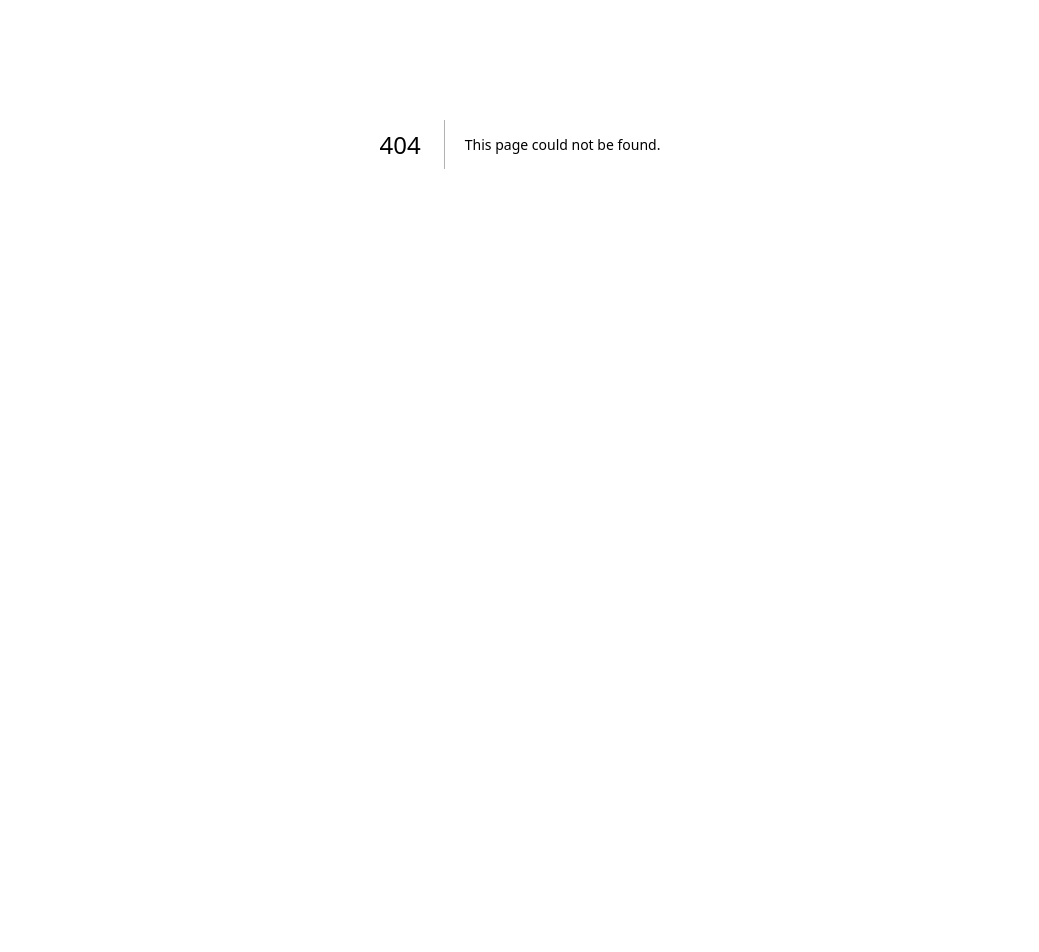
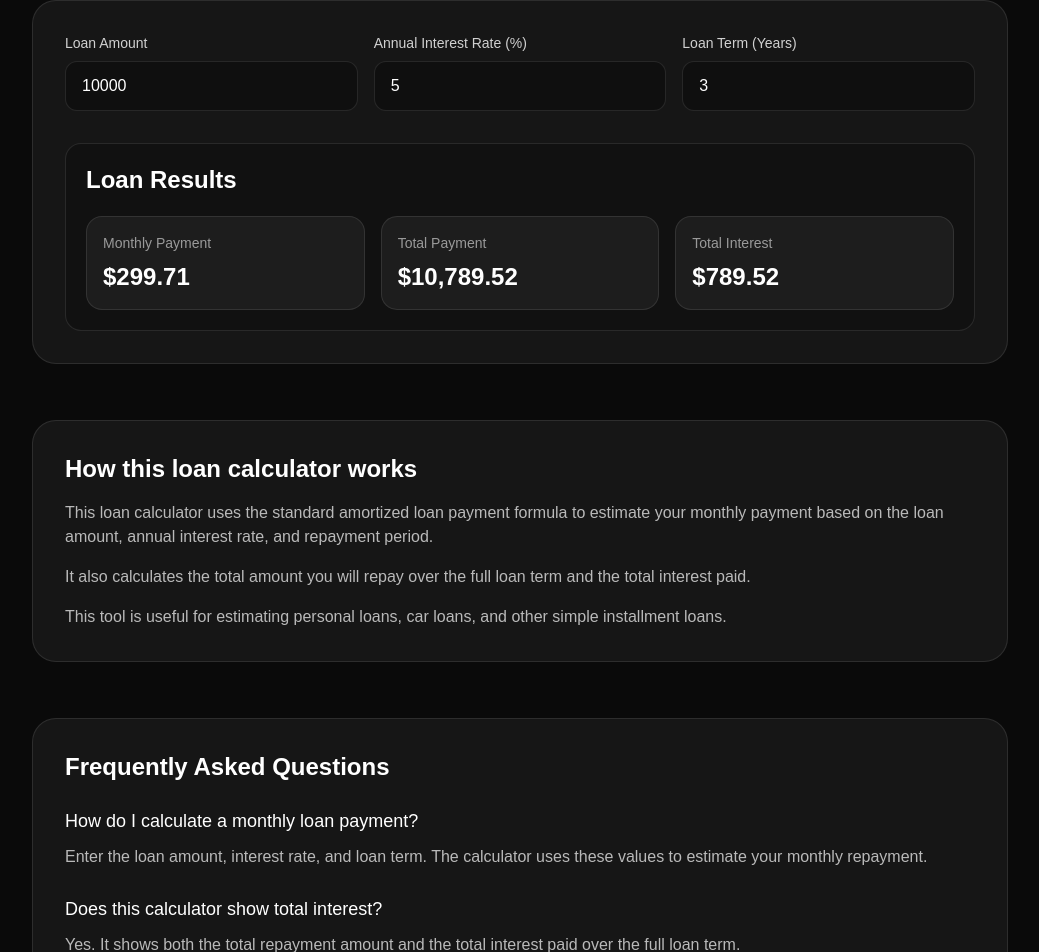
Before and after one commit to spacekjk/tool-nova-site, a Next.js app: page /loan-calculator in a window 1280 px wide. Before the commit this address had no page. Shown: the part 321-1273 px from the top of the page, without its empty margins (120-1159 px from the left). Before the commit the page ends 865 px from the top, so only its background shows below. Built offline with nearby package versions, Linux system fonts and the light colour scheme.

Commit message:
add loan calculator

```diff
--- a/app/components.tsx
+++ b/app/components.tsx
@@ -16,6 +16,7 @@ const tools = [
   { href: "/case-converter", label: "Case Converter" },
   { href: "/random-name-picker", label: "Random Name Picker" },
   { href: "/number-to-words", label: "Number to Words" },
+  { href: "/loan-calculator", label: "Loan Calculator" },
 ];
 
 export function Navbar() {
--- /dev/null
+++ b/app/loan-calculator/page.tsx
@@ -0,0 +1,219 @@
+"use client";
+
+import { useMemo, useState } from "react";
+
+function formatCurrency(value: number) {
+  return new Intl.NumberFormat("en-US", {
+    style: "currency",
+    currency: "USD",
+    maximumFractionDigits: 2,
+  }).format(value);
+}
+
+export default function LoanCalculatorPage() {
+  const [loanAmount, setLoanAmount] = useState("10000");
+  const [annualRate, setAnnualRate] = useState("5");
+  const [loanYears, setLoanYears] = useState("3");
+
+  const result = useMemo(() => {
+    const principal = Number(loanAmount);
+    const yearlyRate = Number(annualRate);
+    const years = Number(loanYears);
+
+    if (
+      !loanAmount ||
+      !annualRate ||
+      !loanYears ||
+      Number.isNaN(principal) ||
+      Number.isNaN(yearlyRate) ||
+      Number.isNaN(years) ||
+      principal <= 0 ||
+      yearlyRate < 0 ||
+      years <= 0
+    ) {
+      return null;
+    }
+
+    const monthlyRate = yearlyRate / 100 / 12;
+    const numberOfPayments = years * 12;
+
+    let monthlyPayment = 0;
+
+    if (monthlyRate === 0) {
+      monthlyPayment = principal / numberOfPayments;
+    } else {
+      monthlyPayment =
+        (principal * monthlyRate * Math.pow(1 + monthlyRate, numberOfPayments)) /
+        (Math.pow(1 + monthlyRate, numberOfPayments) - 1);
+    }
+
+    const totalPayment = monthlyPayment * numberOfPayments;
+    const totalInterest = totalPayment - principal;
+
+    return {
+      monthlyPayment,
+      totalPayment,
+      totalInterest,
+    };
+  }, [loanAmount, annualRate, loanYears]);
+
+  return (
+    <main className="min-h-screen bg-neutral-950 text-white">
+      <section className="mx-auto max-w-5xl px-6 py-14">
+        <div className="max-w-3xl">
+          <p className="mb-3 text-sm text-white/60">Free Online Calculator</p>
+          <h1 className="text-4xl font-bold tracking-tight sm:text-5xl">
+            Loan Calculator
+          </h1>
+          <p className="mt-4 text-lg leading-8 text-white/70">
+            Calculate your monthly loan payment, total repayment amount, and total
+            interest. This free online loan calculator is useful for personal loans,
+            car loans, and simple repayment estimates.
+          </p>
+        </div>
+
+        <div className="mt-10 rounded-3xl border border-white/10 bg-white/5 p-6 sm:p-8">
+          <div className="grid gap-4 sm:grid-cols-3">
+            <div>
+              <label className="mb-2 block text-sm font-medium text-white/80">
+                Loan Amount
+              </label>
+              <input
+                type="number"
+                min="0"
+                value={loanAmount}
+                onChange={(e) => setLoanAmount(e.target.value)}
+                placeholder="e.g. 10000"
+                className="w-full rounded-xl border border-white/10 bg-black/30 px-4 py-3 text-white outline-none focus:border-white/25"
+              />
+            </div>
+
+            <div>
+              <label className="mb-2 block text-sm font-medium text-white/80">
+                Annual Interest Rate (%)
+              </label>
+              <input
+                type="number"
+                min="0"
+                step="0.01"
+                value={annualRate}
+                onChange={(e) => setAnnualRate(e.target.value)}
+                placeholder="e.g. 5"
+                className="w-full rounded-xl border border-white/10 bg-black/30 px-4 py-3 text-white outline-none focus:border-white/25"
+              />
+            </div>
+
+            <div>
+              <label className="mb-2 block text-sm font-medium text-white/80">
+                Loan Term (Years)
+              </label>
+              <input
+                type="number"
+                min="1"
+                step="1"
+                value={loanYears}
+                onChange={(e) => setLoanYears(e.target.value)}
+                placeholder="e.g. 3"
+                className="w-full rounded-xl border border-white/10 bg-black/30 px-4 py-3 text-white outline-none focus:border-white/25"
+              />
+            </div>
+          </div>
+
+          <div className="mt-8 rounded-2xl border border-white/10 bg-black/20 p-5">
+            {!result ? (
+              <p className="text-white/60">
+                Enter valid loan details to calculate your payment.
+              </p>
+            ) : (
+              <div>
+                <h2 className="text-2xl font-semibold">Loan Results</h2>
+
+                <div className="mt-5 grid gap-4 sm:grid-cols-3">
+                  <div className="rounded-2xl border border-white/10 bg-white/5 p-4">
+                    <p className="text-sm text-white/55">Monthly Payment</p>
+                    <p className="mt-2 text-2xl font-bold">
+                      {formatCurrency(result.monthlyPayment)}
+                    </p>
+                  </div>
+
+                  <div className="rounded-2xl border border-white/10 bg-white/5 p-4">
+                    <p className="text-sm text-white/55">Total Payment</p>
+                    <p className="mt-2 text-2xl font-bold">
+                      {formatCurrency(result.totalPayment)}
+                    </p>
+                  </div>
+
+                  <div className="rounded-2xl border border-white/10 bg-white/5 p-4">
+                    <p className="text-sm text-white/55">Total Interest</p>
+                    <p className="mt-2 text-2xl font-bold">
+                      {formatCurrency(result.totalInterest)}
+                    </p>
+                  </div>
+                </div>
+              </div>
+            )}
+          </div>
+        </div>
+      </section>
+
+      <section className="mx-auto max-w-5xl px-6 pb-14">
+        <div className="rounded-3xl border border-white/10 bg-white/5 p-6 sm:p-8">
+          <h2 className="text-2xl font-semibold">How this loan calculator works</h2>
+          <div className="mt-4 space-y-4 text-white/70">
+            <p>
+              This loan calculator uses the standard amortized loan payment formula
+              to estimate your monthly payment based on the loan amount, annual
+              interest rate, and repayment period.
+            </p>
+            <p>
+              It also calculates the total amount you will repay over the full loan
+              term and the total interest paid.
+            </p>
+            <p>
+              This tool is useful for estimating personal loans, car loans, and other
+              simple installment loans.
+            </p>
+          </div>
+        </div>
+      </section>
+
+      <section className="mx-auto max-w-5xl px-6 pb-16">
+        <div className="rounded-3xl border border-white/10 bg-white/5 p-6 sm:p-8">
+          <h2 className="text-2xl font-semibold">Frequently Asked Questions</h2>
+
+          <div className="mt-6 space-y-6">
+            <div>
+              <h3 className="text-lg font-medium">
+                How do I calculate a monthly loan payment?
+              </h3>
+              <p className="mt-2 leading-7 text-white/70">
+                Enter the loan amount, interest rate, and loan term. The calculator
+                uses these values to estimate your monthly repayment.
+              </p>
+            </div>
+
+            <div>
+              <h3 className="text-lg font-medium">
+                Does this calculator show total interest?
+              </h3>
+              <p className="mt-2 leading-7 text-white/70">
+                Yes. It shows both the total repayment amount and the total interest
+                paid over the full loan term.
+              </p>
+            </div>
+
+            <div>
+              <h3 className="text-lg font-medium">
+                Is this loan calculator free to use?
+              </h3>
+              <p className="mt-2 leading-7 text-white/70">
+                Yes. Tool Nova provides this loan calculator online for free with no
+                sign-up required.
+              </p>
+            </div>
+          </div>
+        </div>
+      </section>
+    </main>
+  );
+}
--- a/app/page.tsx
+++ b/app/page.tsx
@@ -60,6 +60,11 @@ const tools = [
     title: "Number to Words",
     href: "/number-to-words",
     description: "Convert numbers into English words instantly.",
+  },
+  {
+    title: "Loan Calculator",
+    href: "/loan-calculator",
+    description: "Estimate monthly payments, total repayment, and interest.",
   }
 
 ];
--- a/app/sitemap.ts
+++ b/app/sitemap.ts
@@ -17,6 +17,7 @@ export default function sitemap(): MetadataRoute.Sitemap {
     "/case-converter",
     "/random-name-picker",
     "/number-to-words",
+    "/loan-calculator",
   ];
 
   return routes.map((route) => ({
```
